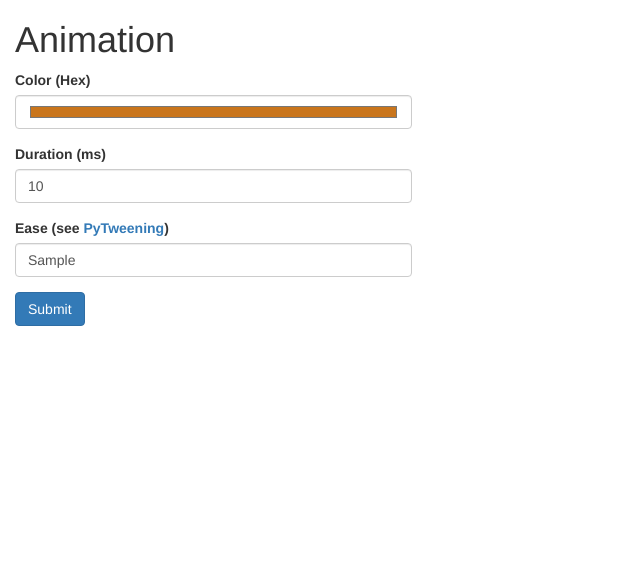
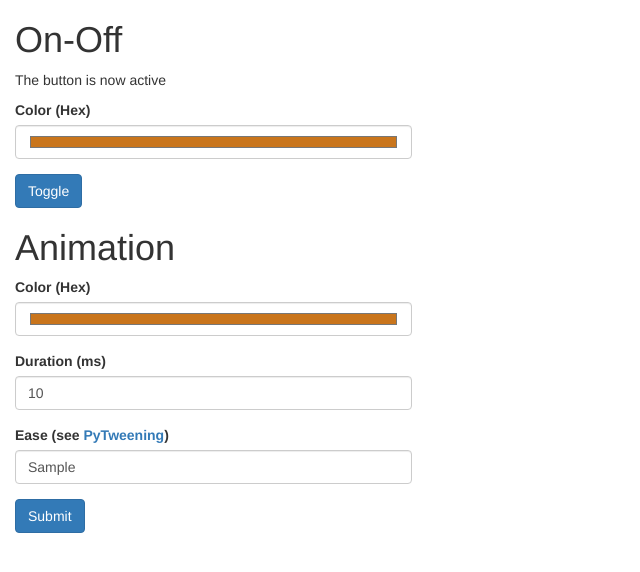
Before and after one commit to RensOliemans/dmx-hackathon, a Flask app: template templates/index.html in a window 1280 px wide. Shown: the top 572 px of the page, without its empty margins (0-640 px from the left). Run offline with Flask 2, Linux system fonts and the light colour scheme; the template is opened without the code that fills it: most values are stand-ins (such as "Sample title", 1, 10 or a date in 2020); some libraries are stand-ins or nearby versions.

Commit message:
:art: Neater file splitting

```diff
--- a/templates/features/animate.html
+++ b/templates/features/animate.html
@@ -6,8 +6,8 @@
                 <div class="form-group">
                     <label for="color">Color (Hex)</label>
                     <input type="color" name="color" class="form-control" id="color" value=
-                        {% if color %}
-                           {{ "#" + color }}
+                        {% if color_animate %}
+                           {{ "#" + color_animate }}
                         {% else %}
                            "#c9751c"
                         {% endif %}>
@@ -15,8 +15,8 @@
                 <div class="form-group">
                     <label for="duration">Duration (ms)</label>
                     <input type="number" name="duration" class="form-control" id="duration" max="100000" value=
-                        {% if duration %}
-                           {{ duration }}
+                        {% if duration_animate %}
+                           {{ duration_animate }}
                         {% else %}
                            "1000"
                         {% endif %}>
@@ -24,8 +24,8 @@
                 <div class="form-group">
                     <label for="ease">Ease (see <a href="https://github.com/asweigart/pytweening">PyTweening</a>)</label>
                     <input type="text" name="ease" class="form-control" id="ease" value=
-                        {% if ease %}
-                            {{ ease }}
+                        {% if ease_animate %}
+                            {{ ease_animate }}
                         {% else %}
                             "linear"
                         {% endif %}>
--- /dev/null
+++ b/templates/features/onoff.html
@@ -0,0 +1,20 @@
+<div class="container-fluid">
+  <h1>On-Off</h1>
+    <div class="row">
+        <div class="col-md-4">
+        <p>The button is now {{ status_onoff }}</p>
+            <form method="post" action="/onoff">
+                <div class="form-group">
+                <label for="color">Color (Hex)</label>
+                <input type="color" name="color" class="form-control" id="color" value=
+                        {% if color_onoff %}
+                          {{ "#" + color_onoff }}
+                        {% else %}
+                            "#c9751c"
+                        {% endif %}>
+                </div>
+                <button type="submit" class="btn btn-primary">Toggle</button>
+            </form>
+        </div>
+    </div>
+</div>
--- a/templates/index.html
+++ b/templates/index.html
@@ -2,5 +2,6 @@
 {% block title %}Dirty-A Lights{% endblock %}
 
 {% block content %}
-    {%  include 'features/animate.html' %}
+    {% include 'features/onoff.html' %}
+    {% include 'features/animate.html' %}
 {% endblock %}
```
